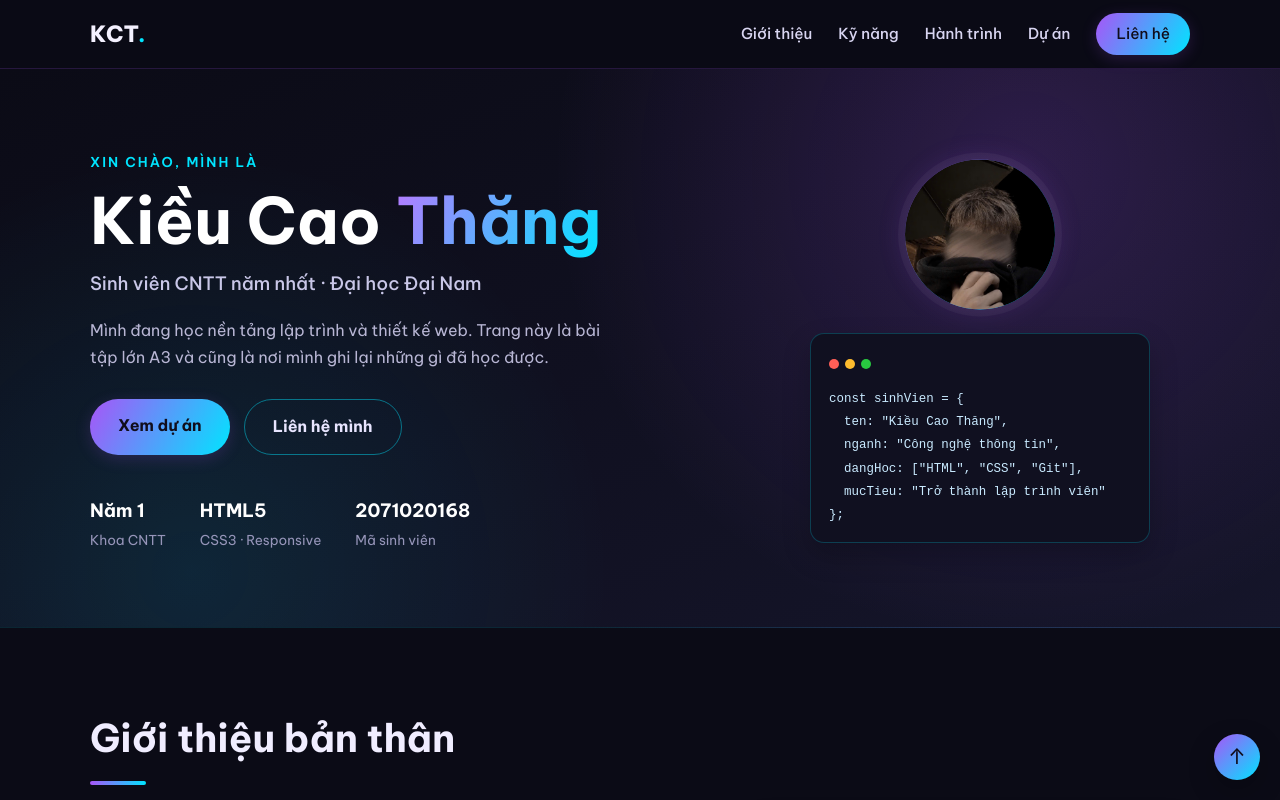
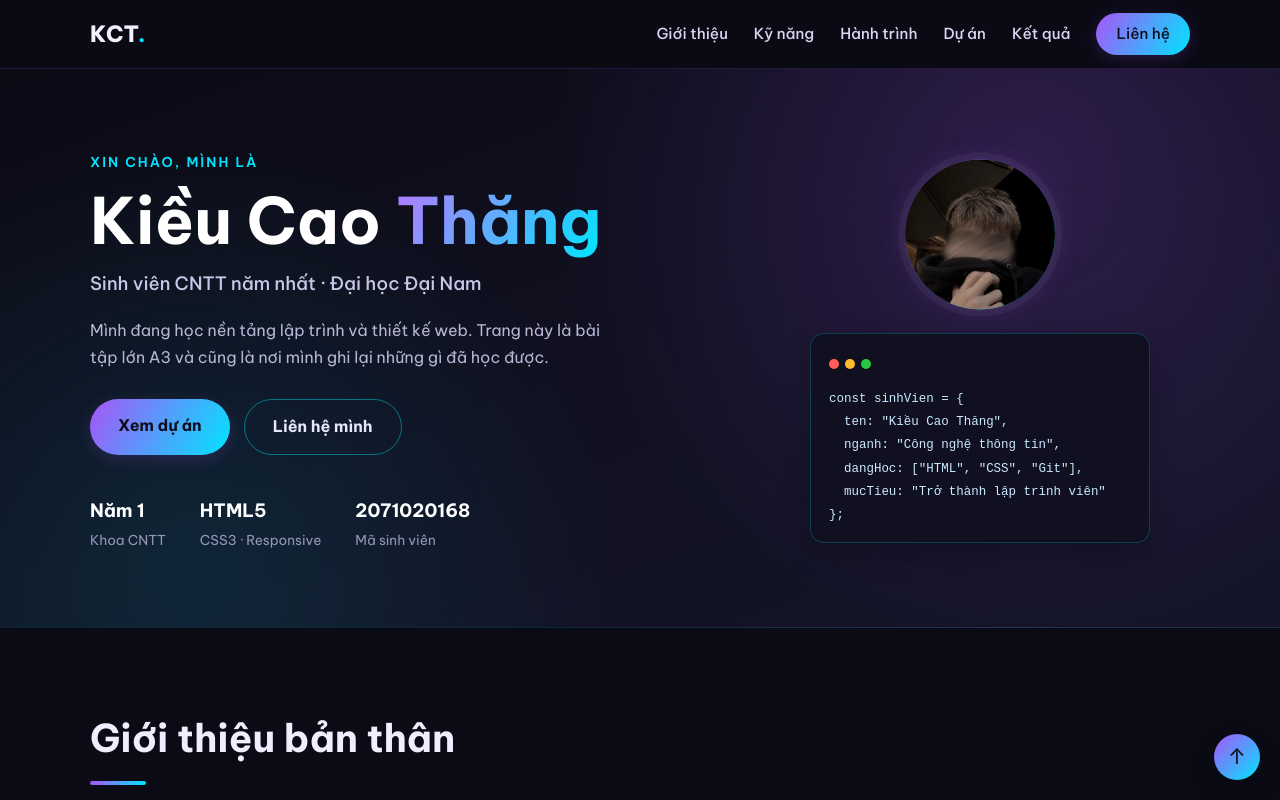
Before and after one commit to caothangzzz55-cmyk/fit4014-a3-Portfolio, a plain HTML site: page index.html in a window 1280 px wide. Shown: the top 800 px of the page. Drawn offline with Linux system fonts and the light colour scheme.

Commit message:
feat(hero): thêm ảnh cá nhân vào khung avatar và liên kết trang kết quả

```diff
--- a/index.html
+++ b/index.html
@@ -24,6 +24,7 @@
         <li><a href="#skills">Kỹ năng</a></li>
         <li><a href="#journey">Hành trình</a></li>
         <li><a href="#projects">Dự án</a></li>
+        <li><a href="ket-qua.html">Kết quả</a></li>
         <li><a href="#contact" class="btn btn-small">Liên hệ</a></li>
       </ul>
     </nav>
```
